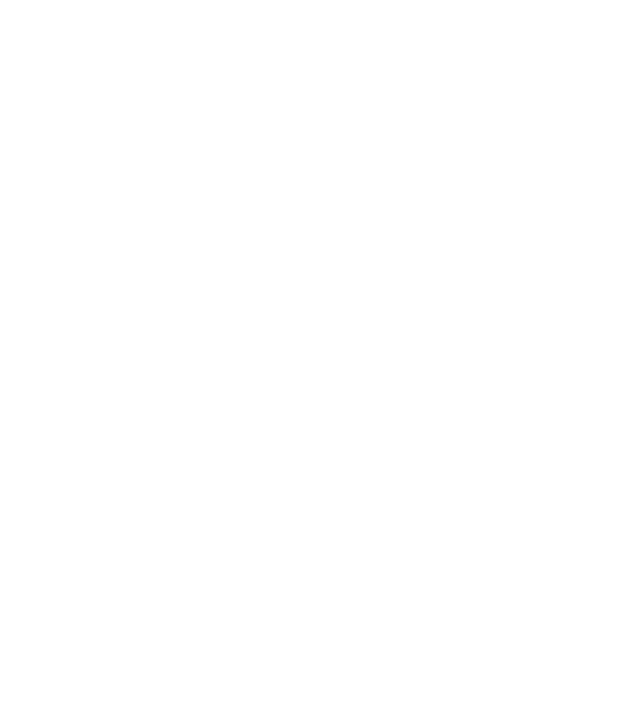
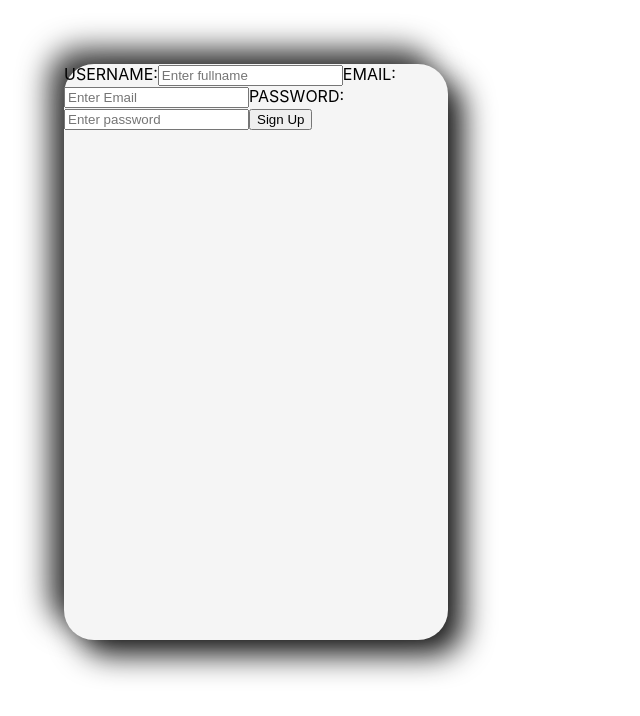
Before and after one commit to Chepkoech1/pet-finder-app, a React (Create React App) app in the folder my-frontend/: page /sign-up in a window 1280 px wide. Shown: the top 716 px of the page, without its empty margins (0-640 px from the left). Built offline with nearby package versions, Linux system fonts and the light colour scheme.

Commit message:
added signup form

```diff
--- a/my-frontend/src/App.css
+++ b/my-frontend/src/App.css
@@ -236,6 +236,7 @@
   background-color: #2980b9;
 
 
+
 }
 
 .landing-page-content {
--- a/my-frontend/src/App.js
+++ b/my-frontend/src/App.js
@@ -4,6 +4,7 @@
 import Login from './pages/LogIn';
 // import Pets from './pets/pets';
 import Pets from './Pets/Pet';
+import SignUp from './pages/SignUp';
 
 function App() {
   return (
@@ -16,6 +17,7 @@
           <Pets/>
         </Route>
         <Route exact path='/'><LandingPage/></Route>
+        <Route path='/sign-up'><SignUp/></Route>
 
       </Switch>
     </div>
--- a/my-frontend/src/Pets/Pet.js
+++ b/my-frontend/src/Pets/Pet.js
@@ -1,140 +1,9 @@
-// import axios from "axios";
-// import React, { useState, useEffect } from "react";
-// import "../App.css";
 
-// const URL = "https://pet-finder-q9h3.onrender.com/pets";
-
-// export default function Pets() {
-//   const [pets, setPets] = useState([]);
-//   const [searchValue, setSearchValue] = useState("");
-//   const [param, setParam] = useState("name");
-
-
-//   useEffect(() => {
-//     axios
-//       .get(URL)
-//       .then((resp) => {
-//         setPets(resp.data);
-//         console.log(resp.data);
-//       })
-//       .catch((err) => {
-//         console.error(err);
-//       });
-//   }, []);
-
-//   function handleSearch() {
-//     let newArray = [...pets];
-//     if (param === "name") {
-//       let name_results = newArray.filter((item) => {
-//         return item.name.toLowerCase().includes(searchValue.toLowerCase());
-//       });
-//       if (name_results.length > 0) {
-//         setPets(name_results);
-//       } else {
-//         alert("No results");
-//       }
-//     } else if (param === "breed") {
-//       let breed_results = newArray.filter((item) => {
-//         return item.breed.toLowerCase().includes(searchValue.toLowerCase());
-//       });
-//       if (breed_results.length > 0) {
-//         setPets(breed_results);
-//       } else {
-//         alert("No results");
-//       }
-//     }
-//   }
-
-//   function handleParam(evt) {
-//     console.log(evt.target.value);
-//     if (evt.target.value === "Name") {
-//       setParam("name");
-//     } else if (evt.target.value === "Breed") {
-//       setParam("breed");
-//     }
-//   }
-
-//   let petsList = pets.map((p) => {
-//     return (
-//       <div className="card" key={p.id}>
-//         <img src={p.image} alt="pictur" />
-//         <span>
-//           <h4>Name: {p.name}</h4>
-//           <h4 className="pet-id">Age:{p.age}</h4>
-//         </span>
-//         <h5>Breed: {p.breed}</h5>
-//       </div>
-//     );
-//   });
-//   const handlePetSubmit = (event) => {
-//     event.preventDefault();
-
-//     const newPet = {
-//       name: petName,
-//       type: petType,
-//     };
-
-//     fetch('/api/pets', {
-//       method: 'POST',
-//       headers: {
-//         'Content-Type': 'application/json'
-//       },
-//       body: JSON.stringify(newPet)
-//     })
-//     .then(response => response.json())
-//     .then(data => {
-//       console.log('New pet saved to database:', data);
-//       // Add code here to update your UI with the new pet
-//     })
-//     .catch(error => console.error('Error saving pet:', error));
-//   };
-
-
-//   return (
-//     <div>
-//       <header id="search_bar">
-//         <button
-//           onClick={() => {
-//             window.location.reload();
-//           }}
-//           id="back_btn"
-//         >
-//           Back
-//         </button>
-//         <span id="search_span">
-//           <select
-//             onChange={(e) => {
-//               handleParam(e);
-//             }}
-//           >
-//             <option>Name</option>
-//             <option>Breed</option>
-//           </select>
-//           <input
-//             onChange={(e) => {
-//               setSearchValue(e.target.value);
-//             }}
-//             type="text"
-//             id="search-input"
-//             placeholder="Search.."
-//             value={searchValue}
-//           />
-//           <button
-//             onClick={(e) => {
-//               handleSearch();
-//             }}
-//             id="search-btn"
-//           >
-//             Search
-//           </button>
-//         </span>
-//       </header>
-//       <div className="pets ">{petsList}</div>
-//     </div>
-//   );
-// }
 import axios from "axios";
 import React, { useState, useEffect } from "react";
+import { redirect, Redirect } from "react-router";
+import { useHistory } from "react-router";
+
 import "../App.css";
 
 const URL = "https://pet-finder-q9h3.onrender.com/pets";
@@ -143,7 +12,7 @@
   const [pets, setPets] = useState([]);
   const [searchValue, setSearchValue] = useState("");
   const [searchBy, setSearchBy] = useState("name");
-
+// redirect("/")
   useEffect(() => {
     axios
       .get(URL)
@@ -217,12 +86,12 @@
     .then(data => {
       console.log('New pet saved to database:', data);
       // Add code here to update your UI with the new pet
-      newPetElement.innerHTML = `
-    <h2>${data.name}</h2>
-    <p>Breed: ${data.breed}</p>
-    <p>Age: ${data.age}</p>
-    <p>Gender: ${data.gender}</p>
-  `;
+  //     newPetElement.innerHTML = `
+  //   <h2>${data.name}</h2>
+  //   <p>Breed: ${data.breed}</p>
+  //   <p>Age: ${data.age}</p>
+  //   <p>Gender: ${data.gender}</p>
+  // `;
     })
     .catch(error => console.error('Error saving pet:', error));
 
@@ -249,6 +118,11 @@
           <button id="search-btn" onClick={handleSearch}>
             Search
           </button>
+          {/* <button onClick={(e)=>{
+            e.preventDefault
+            history.push("/")
+          }}>LOGOUT</button> */}
+
         </span>
       </header>
       <div className="pets">{petsList}</div>
--- a/my-frontend/src/pages/Landingpage/LandingPage.js
+++ b/my-frontend/src/pages/Landingpage/LandingPage.js
@@ -17,12 +17,8 @@
       <div>
         {/* Other design */}
         <h1>Thank you for visiting our website</h1>
-        <p className="paragraph">
-          We are excited to have you here. Lorem ipsum dolor sit amet,
-          consectetur adipiscing elit. Sed ut ultrices odio. Donec posuere
-          dapibus erat, eu convallis elit tempor vitae. Vestibulum vestibulum
-          nunc sed tristique facilisis.
-        </p>
+
+
       </div>
     </div>
   );
--- a/my-frontend/src/pages/SignUp.jsx
+++ b/my-frontend/src/pages/SignUp.jsx
@@ -1,55 +1,68 @@
+import React, { useState } from "react";
+import { useHistory } from "react-router-dom";
 
-import React, { useState } from 'react';
-import SignUp from SignUp
-const SignUp = () => {
-  const [email, setEmail] = useState('');
-  const [password, setPassword] = useState('');
- const [username, setUsername] = useState('');
-  const handleSubmit = (event) => {
-    event.preventDefault();
-    // Do something with email and password, e.g. send them to the server
-    console.log(`Email: ${email}, Password: ${password}`);
-    // Reset form fields
-    setEmail('');
-    setPassword('');
-    setUsername('');
+export default function SignUp() {
+  const [email, setEmail] = useState("");
+  const [password, setPassword] = useState("");
+  const [username, setUsername] = useState("");
+  const [message, setMessage] = useState("");
+  const [error, setError] = useState("");
+
+  const history = useHistory();
+
+  const handleSubmit = async (e) => {
+    e.preventDefault();
+
+    const resp = await fetch("https://pet-finder-q9h3.onrender.com/register", {
+      method: "POST",
+      headers: {
+        "Content-Type": "application/json",
+      },
+      body: JSON.stringify({
+        email,
+        password,
+        username,
+      }),
+    });
+
+    const data = await resp.json();
+
+    if (data.message) {
+      setMessage(data.message);
+      setError("");
+      history.push("/login");
+    } else {
+      setMessage("");
+      setError(data.error);
+    }
   };
 
-  const handleEmailChange = (event) => {
-    setEmail(event.target.value);
-  };
-
-  const handlePasswordChange = (event) => {
-    setPassword(event.target.value);
-  };
-
-  const handleUsernameChange = (event) => {
-    setUsername(event.target.value);
-  };
   return (
-    <div className = "signup-container">
-      <h2>Sign Up</h2>
+    <div className="card " style={{display:"flex" , flexDirection:"column" , margin: "4em"}}>
       <form onSubmit={handleSubmit}>
-        <label>
-          Username:
-          <input type="username" value={username} onChange={handleUsernameChange} required>
-
-          </input>
-        </label>
-        <label>
-          Email:
-          <input type="email" value={email} onChange={handleEmailChange} required />
-        </label>
-        <br />
-        <label>
-          Password:
-          <input type="password" value={password} onChange={handlePasswordChange} required />
-        </label>
-        <br />
+        <label>USERNAME:</label>
+        <input
+          placeholder="Enter fullname"
+          value={username}
+          onChange={(e) => setUsername(e.target.value)}
+        />
+        <label>EMAIL:</label>
+        <input
+          placeholder="Enter Email"
+          value={email}
+          onChange={(e) => setEmail(e.target.value)}
+        />
+        <label>PASSWORD:</label>
+        <input
+          placeholder="Enter password"
+          type="password"
+          value={password}
+          onChange={(e) => setPassword(e.target.value)}
+        />
         <button type="submit">Sign Up</button>
       </form>
+      {message && <p style={{ color: "green" }}>{message}</p>}
+      {error && <p style={{ color: "red" }}>{error}</p>}
     </div>
   );
-};
-
-export default SignUp;
+}
```
Also changed, not shown: my-frontend/src/Pets/Navbar.js (+5 -2 lines).
